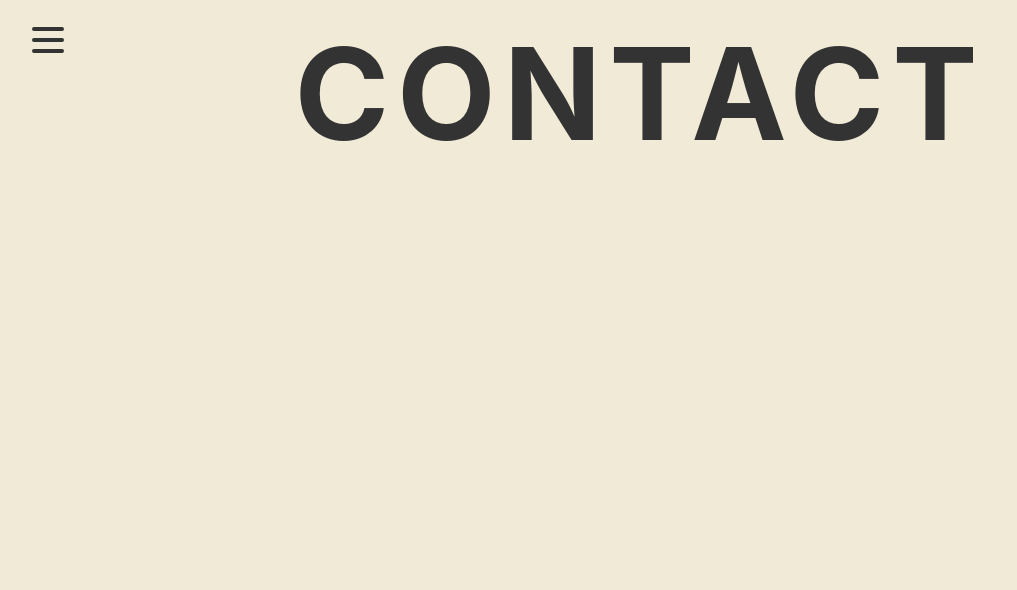
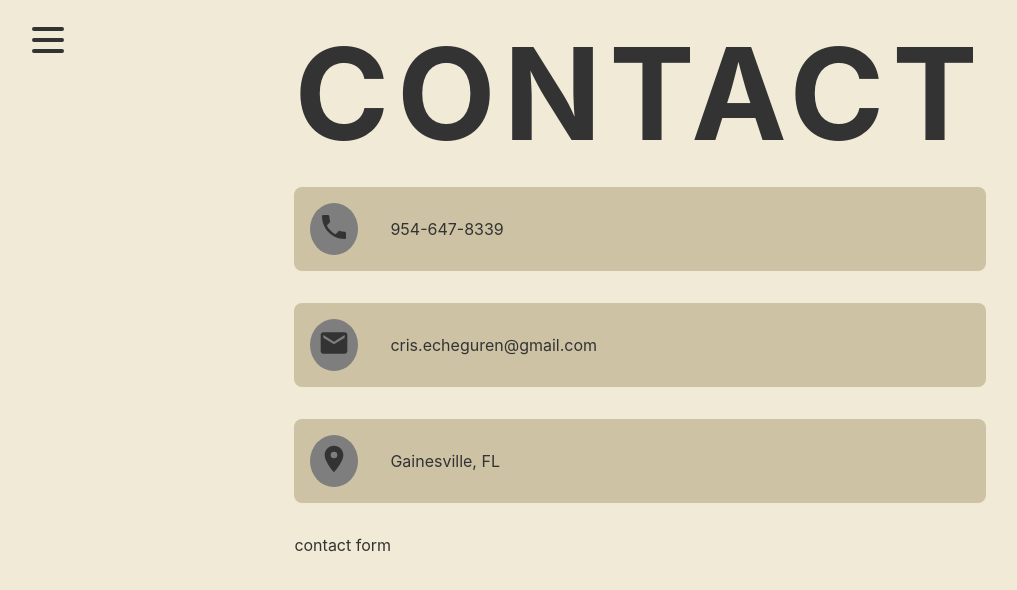
Before and after one commit to crisecheguren/resume-2023, a React (Create React App) app: page /contact in a window 1280 px wide. Shown: the top 590 px of the page, without its empty margins (0-1017 px from the left). Built offline with nearby package versions, Linux system fonts and the light colour scheme.

Commit message:
added some contact info and changed the theme a bit

```diff
--- a/package.json
+++ b/package.json
@@ -10,7 +10,7 @@
     "react-dom": "^18.2.0",
     "react-icons": "^4.8.0",
     "react-router-dom": "^6.9.0",
-    "react-scripts": "5.0.1",
+    "react-scripts": "^5.0.1",
     "react-vertical-timeline-component": "^3.6.0",
     "styled-components": "^5.3.9",
     "typed.js": "^2.0.132",
--- a/src/components/contact-item/contact-item.component.jsx
+++ b/src/components/contact-item/contact-item.component.jsx
@@ -0,0 +1,20 @@
+import React from 'react';
+import { MdPlace } from 'react-icons/md';
+import { ItemStyles } from './contact-item.styles';
+
+const ContactItem = ({
+    icon= <MdPlace></MdPlace>,
+    text="info text",
+}) => {
+
+    return (
+        <ItemStyles>
+            <div className="icon">{icon}</div>
+            <div className="info">
+                <p>{text}</p>
+            </div>
+        </ItemStyles>
+    );
+};
+
+export default ContactItem;
--- a/src/components/contact-item/contact-item.styles.jsx
+++ b/src/components/contact-item/contact-item.styles.jsx
@@ -0,0 +1,23 @@
+import styled from "styled-components";
+
+export const ItemStyles = styled.div`
+    padding: 1rem;
+    background-color: ${({ theme }) => theme.secondaryLight};
+    display: flex;
+    align-items: center;
+    gap: 2rem;
+    border-radius: 8px;
+    margin-bottom: 2rem;
+    .icon {
+        color: ${({ theme }) => theme.primaryDark};
+        background-color: ${({ theme }) => theme.secondaryDark};
+        padding: .5rem;
+        align-items: center;
+        justify-content: center;
+        border-radius: 50%;
+
+    }
+    svg {
+        font-size: 2rem;
+    }
+`;
--- a/src/routes/contact/contact.component.jsx
+++ b/src/routes/contact/contact.component.jsx
@@ -1,9 +1,29 @@
+import { MdEmail, MdLocalPhone } from "react-icons/md";
+import ContactItem from "../../components/contact-item/contact-item.component";
 import { StyledHeader } from "./contact.styles";
 
 const Contact = () => {
     return (
         <div>
             <StyledHeader>contact</StyledHeader>
+            <div>
+                <div className="left">
+                    <ContactItem
+                        icon={<MdLocalPhone/>}
+                        text="954-647-8339"
+                    />
+                    <ContactItem
+                        icon={<MdEmail/>}
+                        text="cris.echeguren@gmail.com"
+                    />
+                    <ContactItem
+                        text="Gainesville, FL"
+                    />
+                </div>
+                <div className="right">
+                contact form
+                </div>
+            </div>
         </div>
     );
 };
--- a/src/theme.js
+++ b/src/theme.js
@@ -2,5 +2,7 @@ export const theme = {
     primaryDark: "#333",
     primaryLight: "#F0EAD6",
     primaryHover: "#4F6071",
+    secondaryDark: "#7F7E7E",
+    secondaryLight: "#CDC3A4",
     mobile: "576px",
 };
```
Also changed, not shown: 1 other file (tests, documents, lock files or other folders).
